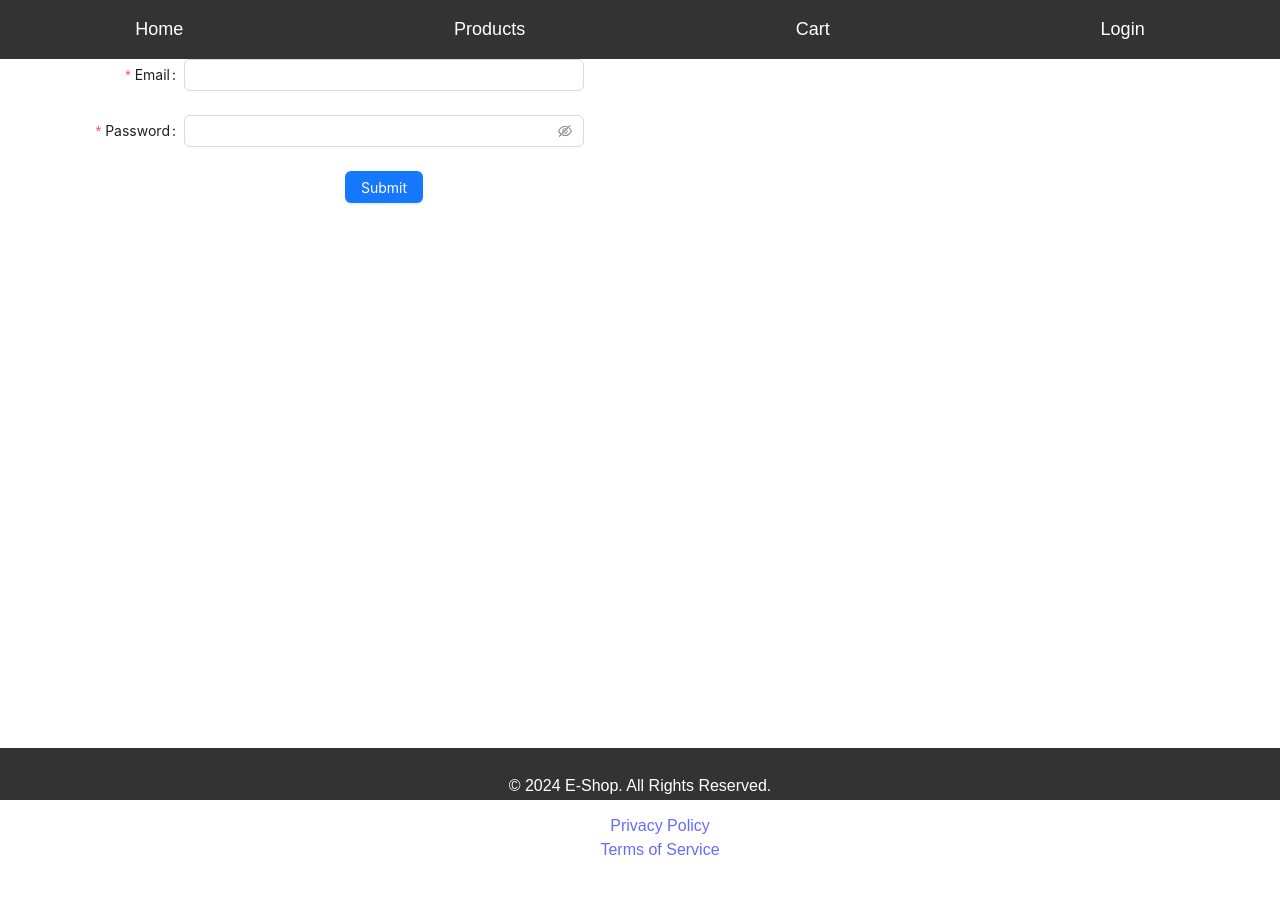
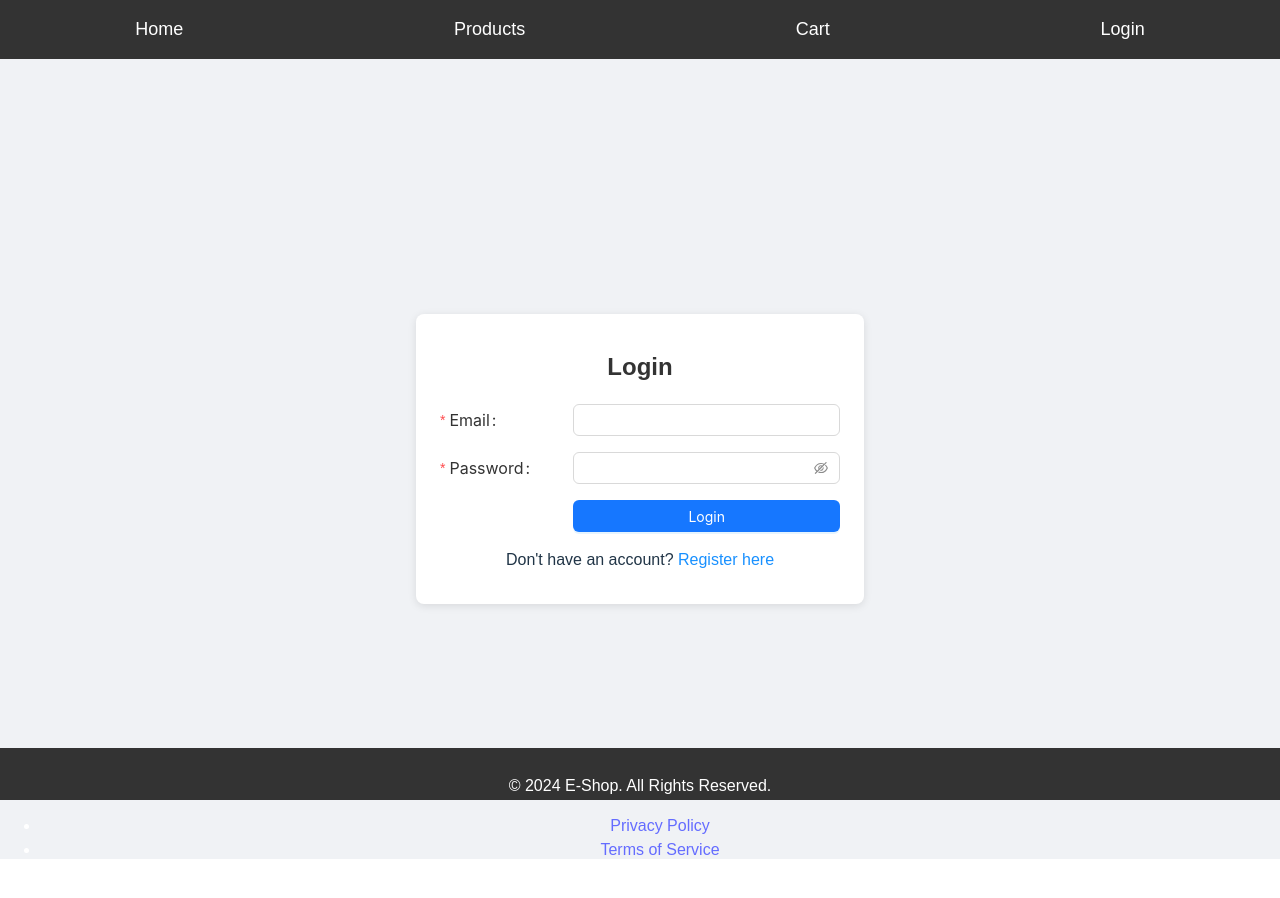
Before and after one commit to Pablogs989/EcommerceReact, a React (Vite) app: page /login in a window 1280 px wide. Shown: the top 898 px of the page. Built offline with nearby package versions, Linux system fonts and the light colour scheme.

Commit message:
scss login register

```diff
--- a/src/components/Cart/Cart.jsx
+++ b/src/components/Cart/Cart.jsx
@@ -1,4 +1,4 @@
-import React, { useContext } from "react";
+import React, { useContext, useState, useEffect } from "react";
 import { ProductContext } from "../../context/ProductContext/ProductState";
 import { UserContext } from "../../context/UserContext/UserState";
 import { Link } from "react-router-dom";
@@ -10,6 +10,20 @@ const Cart = () => {
   const { cart, clearCart } = useContext(ProductContext);
   const { getLoggedUserInfo } = useContext(UserContext);
   const token = localStorage.getItem("token");
+  const [totalPrice, setTotalPrice] = useState(0);
+
+  useEffect(() => {
+    // Calcular el precio total cada vez que el carrito cambie
+    calculateTotalPrice();
+  }, [cart]);
+
+  const calculateTotalPrice = () => {
+    let total = 0;
+    cart.forEach((product) => {
+      total += parseFloat(product.price);
+    });
+    setTotalPrice(total);
+  };
 
   if (cart.length === 0) {
     return (
@@ -50,6 +64,10 @@ const Cart = () => {
           <p>{product.price}</p>
         </div>
       ))}
+
+      <div className="total-price">
+        <h3>Total Price: {totalPrice}€</h3>
+      </div>
     </div>
   );
 };
--- a/src/components/Cart/Cart.scss
+++ b/src/components/Cart/Cart.scss
@@ -72,6 +72,7 @@
     align-items: center;
     height: 100vh;
     text-align: center;
+    background-color: #f9f9f9;
 
     .ant-empty-description {
       font-size: 18px;
@@ -88,4 +89,9 @@
       }
     }
   }
+  .total-price {
+    font-size: 24px;
+    margin-bottom: 20px;
+    color: #333;
+  }
 }
--- a/src/components/Login/Login.jsx
+++ b/src/components/Login/Login.jsx
@@ -3,6 +3,7 @@ import { useContext, useEffect } from "react";
 import { UserContext } from "../../context/UserContext/UserState";
 import { useNavigate } from "react-router-dom";
 import { notification } from "antd";
+import "./Login.scss";
 
 const Login = () => {
   const { login, token } = useContext(UserContext);
@@ -21,7 +22,9 @@ const Login = () => {
   }, [token]);
 
   return (
-    <div>
+    <div className="login">
+      <div className="login-container">
+        <h1 className="login-title">Login</h1>
         <Form
           name="basic"
           labelCol={{
@@ -29,9 +32,6 @@ const Login = () => {
           }}
           wrapperCol={{
             span: 16,
-        }}
-        style={{
-          maxWidth: 600,
           }}
           initialValues={{
             remember: true,
@@ -75,11 +75,19 @@ const Login = () => {
               span: 16,
             }}
           >
-          <Button type="primary" htmlType="submit">
-            Submit
+            <div className="login-buttons">
+              <Button type="primary" htmlType="submit" className="login-button">
+                Login
               </Button>
+            </div>
           </Form.Item>
         </Form>
+        <div className="login-footer">
+          <p>
+            Don't have an account? <a href="/register">Register here</a>
+          </p>
+        </div>
+      </div>
     </div>
   );
 };
--- /dev/null
+++ b/src/components/Login/Login.scss
@@ -0,0 +1,63 @@
+.login {
+    display: flex;
+    justify-content: center;
+    align-items: center;
+    min-height: 100vh;
+    background-color: #f0f2f5;
+
+    .login-container {
+      background: #fff;
+      padding: 24px;
+      border-radius: 8px;
+      box-shadow: 0 2px 8px rgba(0, 0, 0, 0.1);
+      max-width: 400px;
+      width: 100%;
+
+      .login-title {
+        text-align: center;
+        font-size: 24px;
+        margin-bottom: 24px;
+        color: #333;
+      }
+
+      .ant-form-item {
+        margin-bottom: 16px;
+
+        .ant-form-item-label {
+          text-align: left;
+          label {
+            font-size: 16px;
+            color: #333;
+          }
+        }
+      }
+
+      .login-buttons {
+        display: flex;
+        justify-content: center;
+
+        .login-button {
+          width: 100%;
+
+        }
+      }
+
+      .login-footer {
+        text-align: center;
+        margin-top: 16px;
+
+        p {
+          margin: 8px 0;
+
+          a {
+            color: #1890ff;
+            text-decoration: none;
+
+            &:hover {
+              text-decoration: underline;
+            }
+          }
+        }
+      }
+    }
+  }
--- a/src/components/Product/Product.jsx
+++ b/src/components/Product/Product.jsx
@@ -1,17 +1,31 @@
-import React, { useState, useContext } from "react";
+import React, { useState, useContext, useEffect } from "react";
 import { ProductContext } from "../../context/ProductContext/ProductState";
-import { Spin, InputNumber, Input, Button, Dropdown, Space } from "antd";
+import {
+  Spin,
+  InputNumber,
+  Input,
+  Dropdown,
+  Space,
+  notification,
+} from "antd";
 import { CategoryContext } from "../../context/CategoryContext/CategoryState";
 import { DownOutlined } from "@ant-design/icons";
-import './Product.scss';
+import "./Product.scss";
 
 const Product = () => {
-  const { products, addCart } = useContext(ProductContext);
+  const { products, addCart, cart } = useContext(ProductContext);
   const { categories } = useContext(CategoryContext);
   const [searchTerm, setSearchTerm] = useState("");
   const [categoryFilter, setCategoryFilter] = useState("");
   const [priceFilterMax, setPriceFilterMax] = useState("");
   const [priceFilterMin, setPriceFilterMin] = useState("");
+
+  const handleAddToCart = (product) => {
+    addCart(product);
+    notification.success({
+      message: "Product added to the cart",
+    });
+  };
 
   if (products.length === 0) {
     return <Spin size="large" />;
@@ -91,7 +105,7 @@ const Product = () => {
               <div className="product-card" key={product.id}>
                 <h2>{product.name}</h2>
                 <p>{product.price}€</p>
-                <button onClick={() => addCart(product)}>Add to Cart</button>
+                <button onClick={() => handleAddToCart(product)}>Add to Cart</button>
               </div>
             );
           })}
--- a/src/components/Register/Register.jsx
+++ b/src/components/Register/Register.jsx
@@ -3,6 +3,7 @@ import { useContext } from "react";
 import { UserContext } from "../../context/UserContext/UserState";
 import { useNavigate } from "react-router-dom";
 import { notification } from "antd";
+import "./Register.scss";
 
 const Register = () => {
   const { register } = useContext(UserContext);
@@ -18,18 +19,12 @@ const Register = () => {
   };
 
   return (
-    <div>
+    <div className="register">
+      <div className="register-container">
+        <h1 className="register-title">Register</h1>
         <Form
           name="basic"
-        labelCol={{
-          span: 8,
-        }}
-        wrapperCol={{
-          span: 16,
-        }}
-        style={{
-          maxWidth: 600,
-        }}
+          layout="vertical"
           initialValues={{
             remember: true,
           }}
@@ -83,23 +78,21 @@ const Register = () => {
             rules={[
               {
                 required: true,
-              message: "Please input your adress!",
+                message: "Please input your address!",
               },
             ]}
           >
             <Input />
           </Form.Item>
-        <Form.Item
-          wrapperCol={{
-            offset: 8,
-            span: 16,
-          }}
-        >
-          <Button type="primary" htmlType="submit">
+          <Form.Item>
+            <div className="register-buttons">
+              <Button type="primary" htmlType="submit" className="register-button">
                 Submit
               </Button>
+            </div>
           </Form.Item>
         </Form>
+      </div>
     </div>
   );
 };
--- /dev/null
+++ b/src/components/Register/Register.scss
@@ -0,0 +1,47 @@
+.register {
+    display: flex;
+    justify-content: center;
+    align-items: center;
+    min-height: 100vh;
+    background-color: #f0f2f5;
+
+    .register-container {
+      background: #fff;
+      padding: 24px;
+      border-radius: 8px;
+      box-shadow: 0 2px 8px rgba(0, 0, 0, 0.1);
+      max-width: 400px;
+      width: 100%;
+
+      .register-title {
+        text-align: center;
+        font-size: 24px;
+        margin-bottom: 24px;
+        color: #333;
+      }
+
+      .ant-form-item {
+        margin-bottom: 16px;
+
+        .ant-form-item-label {
+          text-align: left;
+          label {
+            font-size: 16px;
+            color: #333;
+          }
+        }
+      }
+
+      .register-buttons {
+        display: flex;
+        justify-content: center;
+
+        .register-button {
+          width: 100%;
+          font-size: 16px;
+          padding: 10px 0;
+          border-radius: 4px;
+        }
+      }
+    }
+  }
```
Lines whose indentation alone changed are shown as unchanged.
